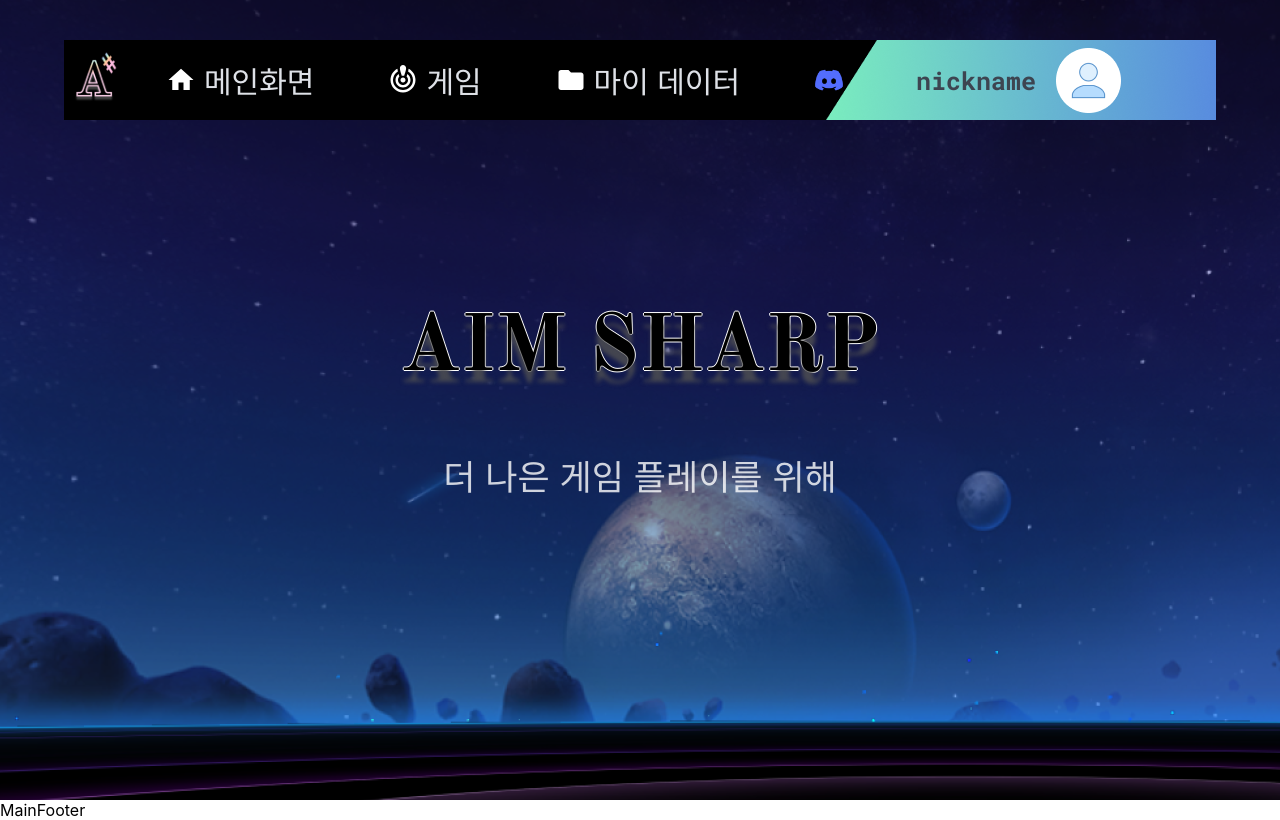
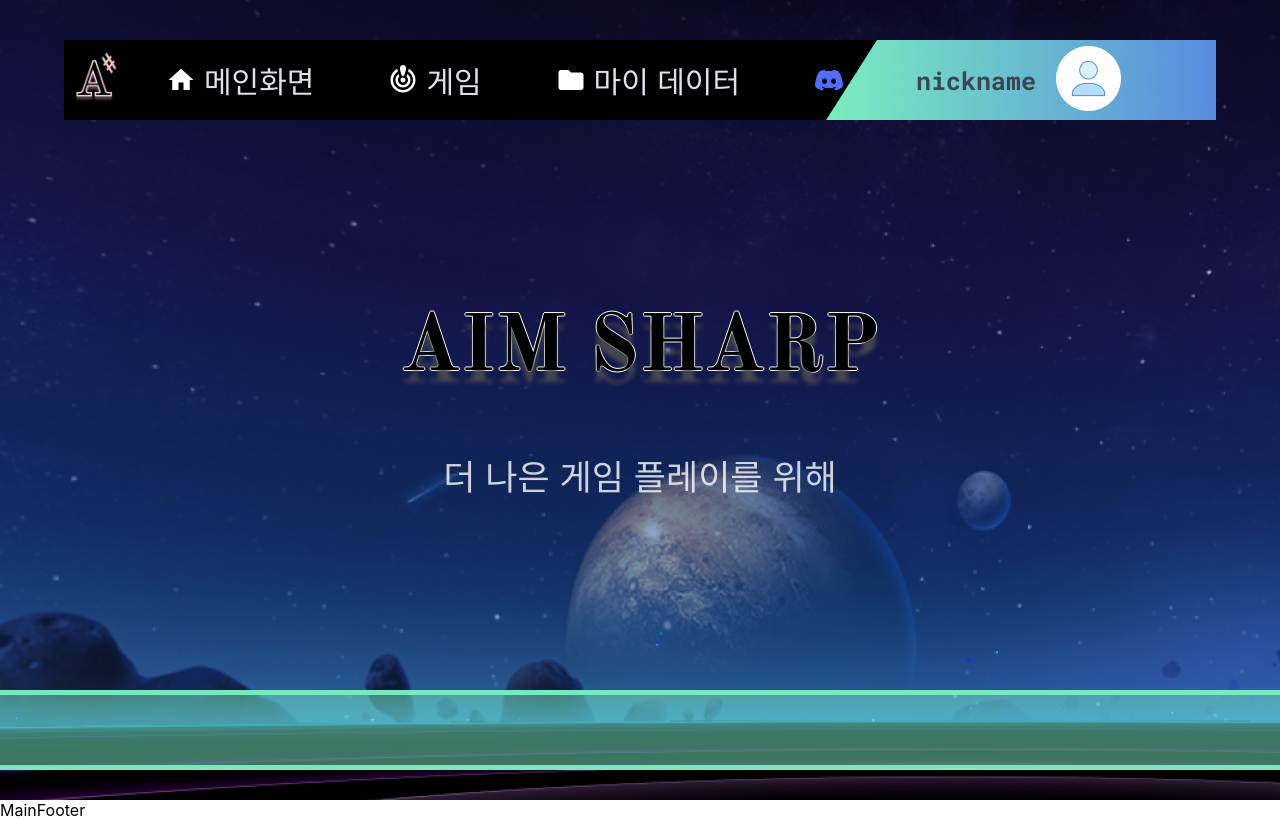
Before and after one commit to AimLab-Project/AimLab_Front, a React (Create React App) app: page / in a window 1280 px wide. Built offline with nearby package versions, Linux system fonts and the light colour scheme.

Commit message:
🌈feat : update box 및 profile 컴포넌트 생성

```diff
--- /dev/null
+++ b/src/components/ui/atoms/Profile/Profile.tsx
@@ -0,0 +1,13 @@
+import React from 'react';
+import ProfileImage from '../../../../assets/image/user/default_profile.png';
+
+const Profile = () => {
+	// 프로필 이미지가 있을 경우 로직 추가해야됨
+	return (
+		<div>
+			<img src={ProfileImage} alt="profile" />
+		</div>
+	);
+};
+
+export default Profile;
--- /dev/null
+++ b/src/components/ui/atoms/UpdateBox/UpdateBox.tsx
@@ -0,0 +1,17 @@
+import React from 'react';
+import styled from 'styled-components';
+
+const UpdateBox = () => {
+	return <Container>{/* 업데이트 내역 */}</Container>;
+};
+
+export default UpdateBox;
+
+const Container = styled.div`
+	position: absolute;
+	width: 100%;
+	height: 70px;
+	background: rgba(120, 233, 191, 0.5);
+	bottom: 30px;
+	border: 5px solid rgba(120, 233, 191, 1);
+`;
--- a/src/components/ui/molecules/HeaderUser/HeaderUser.tsx
+++ b/src/components/ui/molecules/HeaderUser/HeaderUser.tsx
@@ -1,10 +1,11 @@
 import React from 'react';
 import styled from 'styled-components';
 import ProfileBg from '../../../../assets/image/BG/profile_BG.png';
-import Profile from '../../../../assets/image/user/default_profile.png';
+
 import theme from 'styles/theme';
 import { Link } from 'react-router-dom';
 import useRouter from 'hooks/useRouter';
+import Profile from 'components/ui/atoms/Profile/Profile';
 
 // import { Link } from 'react-router-dom';
 
@@ -16,7 +17,7 @@ const HeaderUser = () => {
 			<Propfile>
 				<Link to="#" onClick={moveMyPage}>
 					<Span>nickname</Span>
-					<img src={Profile} />
+					<Profile />
 				</Link>
 			</Propfile>
 
--- a/src/pages/MainPage.tsx
+++ b/src/pages/MainPage.tsx
@@ -1,3 +1,4 @@
+import UpdateBox from 'components/ui/atoms/UpdateBox/UpdateBox';
 import MainHeader from 'components/ui/organisms/MainHeader/MainHeader';
 import React from 'react';
 import { Link } from 'react-router-dom';
@@ -6,6 +7,7 @@ import BG from '../assets/image/BG/AimSharp_BG.png';
 
 const MainPage = () => {
 	return (
+		<>
 			<Container>
 				<MainHeader />
 				<Content>
@@ -16,7 +18,9 @@ const MainPage = () => {
 						<SubTitle>더 나은 게임 플레이를 위해</SubTitle>
 					</Wrapper>
 				</Content>
+				<UpdateBox />
 			</Container>
+		</>
 	);
 };
 
```
Lines whose indentation alone changed are shown as unchanged.
